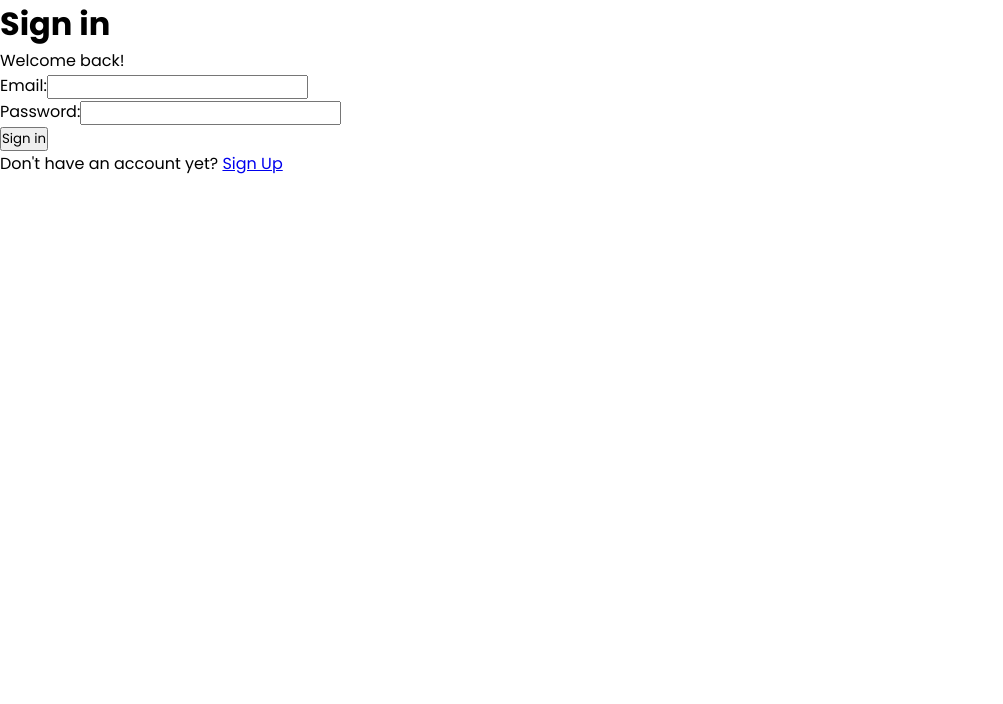
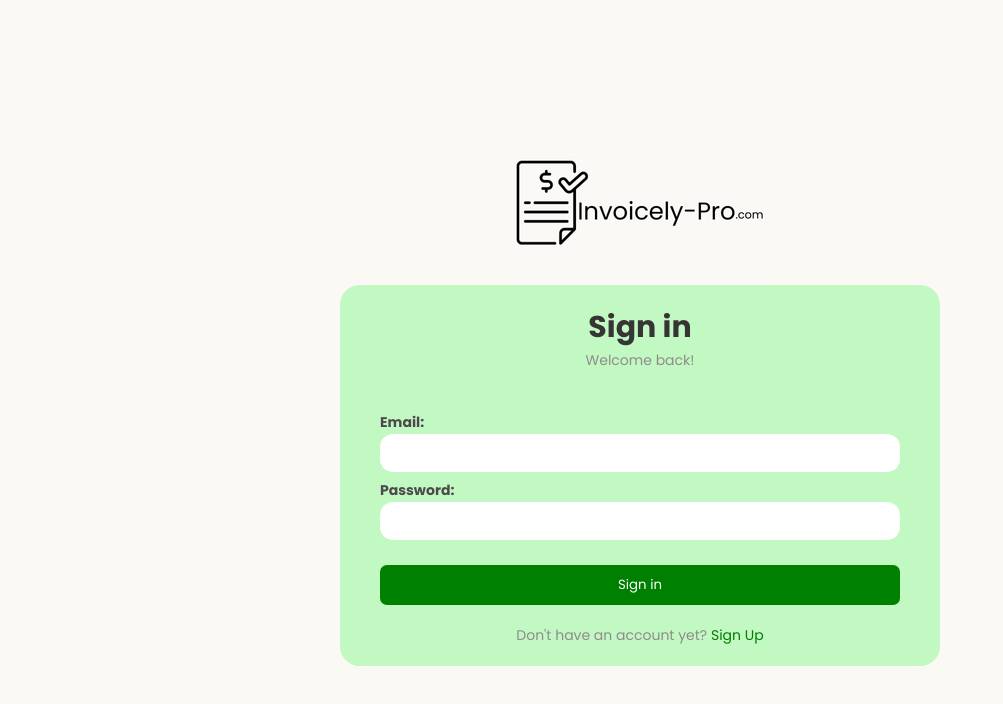
Before and after one commit to Olaguru/Invoicely_pro_frontend, a React (Vite) app in the folder invoicely-frontend/: page /login in a window 1280 px wide. Shown: the top 704 px of the page, without its empty margins (0-1003 px from the left). Built offline with nearby package versions, Linux system fonts and the light colour scheme.

Commit message:
styling the login page complete as neccessarily needed

```diff
--- a/invoicely-frontend/src/Components/Login/Login.css
+++ b/invoicely-frontend/src/Components/Login/Login.css
@@ -0,0 +1,75 @@
+.login-wrapper {
+    display: flex;
+    flex-direction: column;
+    justify-content: center;
+    align-items: center;
+    min-height: 100vh;
+    background: #FAF9F3;
+    /* margin-bottom: px; */
+    padding: 30px 0;
+}
+
+.login-wrapper2 {
+    width: 100%;
+    max-width: 600px;
+    /* background: purple; */
+    background: rgb(194, 248, 194);
+    color: rgb(54, 52, 52);
+    padding: 20px 40px;
+    border-radius: 20px;
+
+}
+
+
+
+.login-wrapper2 h1 {
+    font-size: 30px;
+    text-align: center;
+}
+
+.login-wrapper2 p {
+    font-size: 14px;
+    text-align: center;
+    color: rgb(143, 140, 140);
+}
+
+.login-wrapper2 p a {
+    text-decoration: none;
+    color: green;
+}
+
+.login-wrapper2 .login-input-box {
+    width: 100%;
+    height: 30px;
+    /* background: yellow; */
+    margin: 38px 0;
+}
+
+.login-input-box input {
+    width: 100%;
+    height: 100%;
+    background: white;
+    padding: 17px 0;
+    /* border: none; */
+    /* outline: none; */
+    border: 2px solid rgba(255, 255, 255, .2);
+    border-radius: 13px;
+}
+
+.login-wrapper2 button {
+    width: 100%;
+    background: green;
+    color: white;
+    border: none;
+    height: 40px;
+    cursor: pointer;
+    border-radius: 7px;
+    margin-bottom: 20px;
+    margin-top: 20px;
+}
+
+.login-wrapper2 label {
+    font-size: 14px;
+    font-weight: bold;
+    color: rgb(76, 74, 74);
+}
--- a/invoicely-frontend/src/Components/Login/Login.jsx
+++ b/invoicely-frontend/src/Components/Login/Login.jsx
@@ -1,5 +1,7 @@
 import React, { useState } from 'react';
 import { useNavigate } from 'react-router-dom';
+import logo from '../../assets/logo.png';
+import './Login.css'
 
 function Login() {
   const navigate = useNavigate();
@@ -43,22 +45,30 @@ function Login() {
   };
 
   return (
-    <div>
+    <div className='login-wrapper'>
+    <img className='login-logo' src={logo} alt='app-logo'/>
+
+        <div className='login-wrapper2'>
       <h1>Sign in</h1>
       <p>Welcome back!</p>
       {error && <p style={{ color: 'red' }}>{error}</p>}
       <form onSubmit={handleSubmit}>
+        <div className="login-input-box">
         <label>Email:</label>
         <input type="email" name="email" value={userData.email} onChange={handleChange} />
         <br />
+        </div>
+        <div className="login-input-box">
         <label>Password:</label>
         <input type="password" name="password" value={userData.password} onChange={handleChange} />
         <br />
+        </div>
         <button type="submit" disabled={isLoading}>
           {isLoading ? 'Loading...' : 'Sign in'}
         </button>
-        <p>Don't have an account yet? <a href="/signup">Sign Up</a> </p>
+        <p>Don't have an account yet? <a href="/signup">Sign Up</a></p>
       </form>
+      </div>
     </div>
   );
 }
```
